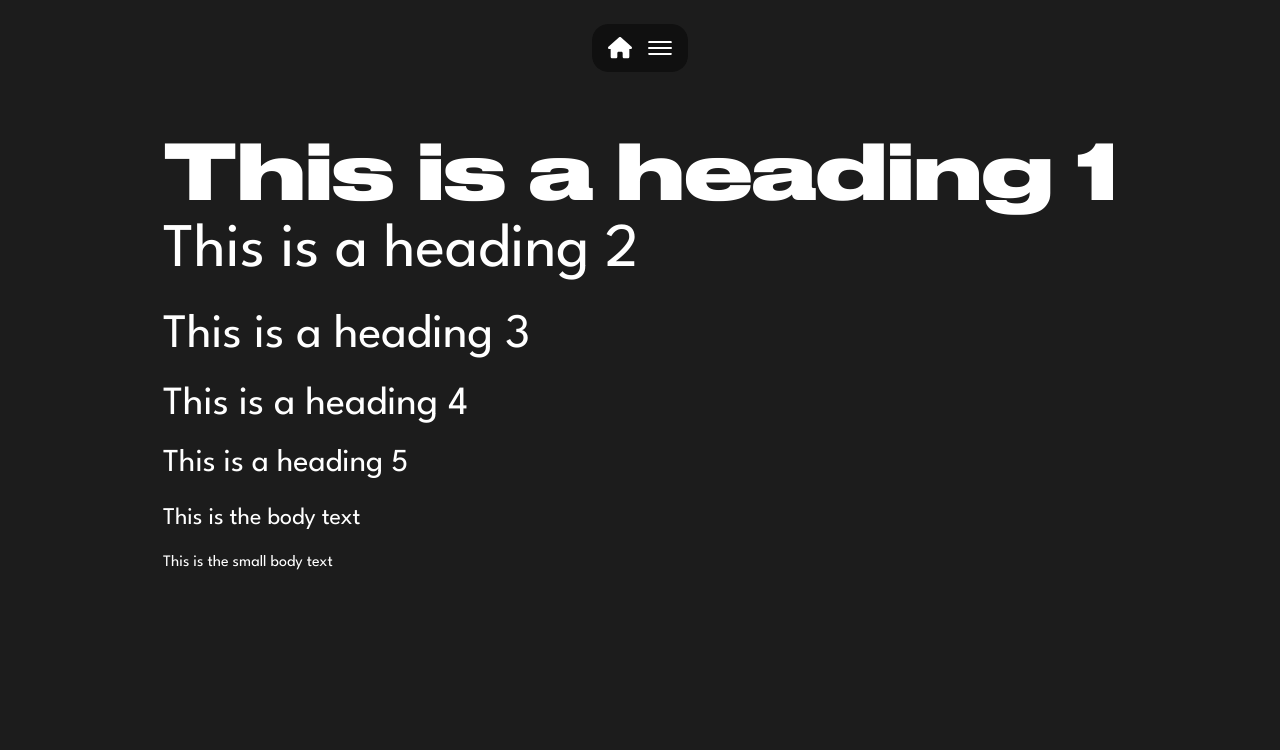
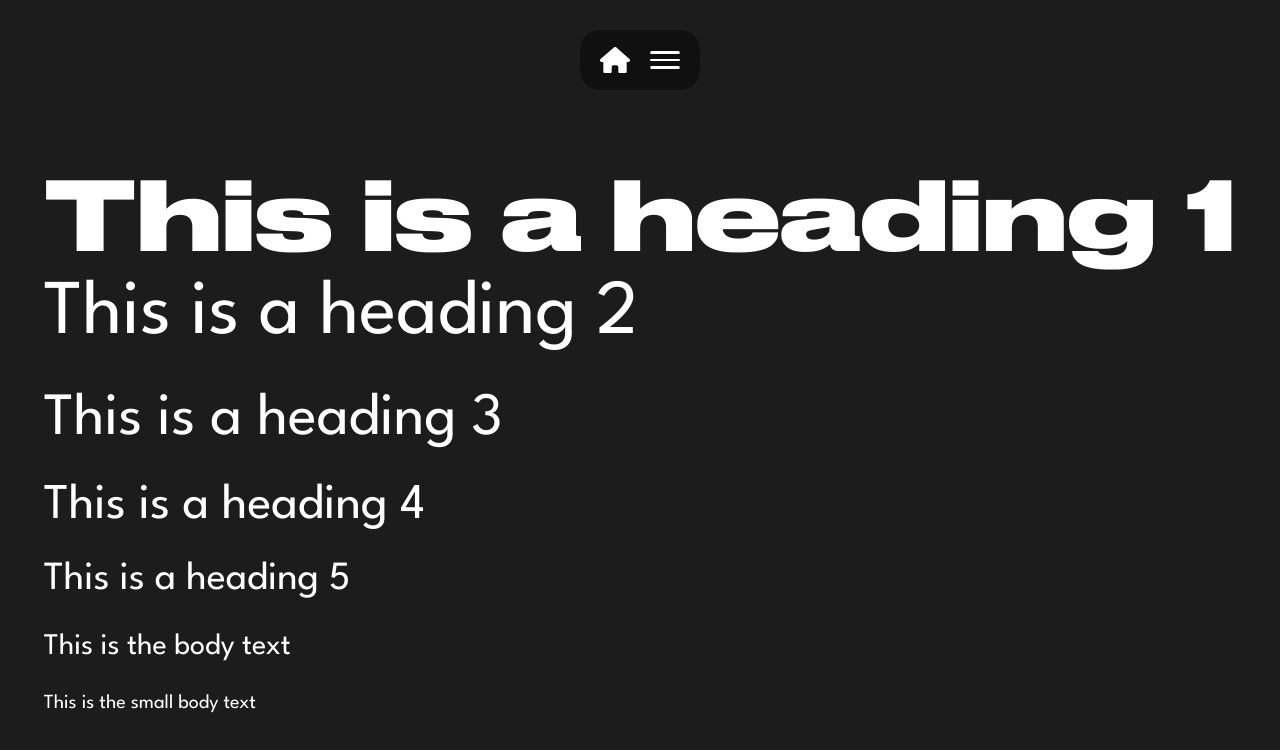
Before and after one commit to JordiSuijkerbuijk/project-liana, a Next.js app: page /typography in a window 1280 px wide. Shown: the top 750 px of the page. Built offline with nearby package versions, Linux system fonts and the light colour scheme.

Commit message:
Initial version

```diff
--- a/app/layout.tsx
+++ b/app/layout.tsx
@@ -1,6 +1,7 @@
+import FontResizer from "@/components/FontSizeResizer";
 import LenisInstantiator from "@/components/LenisInstantiator";
+import Navbar from "@/components/Navbar";
 import { League_Spartan } from "next/font/google";
-import Navbar from '@/components/Navbar';
 import "./globals.css";
 
 const leagueSpartan = League_Spartan({
@@ -21,6 +22,7 @@ export default function RootLayout({
   return (
     <html lang="en">
       <LenisInstantiator>
+        <FontResizer />
         <body className={leagueSpartan.className}>
           <Navbar />
           {children}
--- /dev/null
+++ b/components/FontSizeResizer.tsx
@@ -0,0 +1,37 @@
+"use client";
+import { useEffect } from "react";
+
+interface RealEventListenerOptions extends EventListenerOptions {
+  passive: boolean;
+}
+
+export default function FontResizer() {
+  const options: RealEventListenerOptions = { passive: true };
+
+  useEffect(() => {
+    if (!window) return;
+    handleResize();
+    window.addEventListener("resize", handleResize, options);
+    return () => {
+      window.removeEventListener("resize", handleResize, options);
+    };
+  });
+
+  function handleResize() {
+    let fontSizeRatio = 1;
+    let windowSizeBase = 768;
+    if (window.innerWidth >= 1024) {
+      windowSizeBase = 1024;
+    } else if (window.innerWidth >= 768) {
+      windowSizeBase = 768;
+    } else {
+      windowSizeBase = 320;
+    }
+
+    fontSizeRatio = window.innerWidth / windowSizeBase;
+    const newFontSize = fontSizeRatio * 16;
+    document.documentElement.style.fontSize = `${newFontSize}px`;
+  }
+
+  return null;
+}
--- a/components/OnScrollLine.tsx
+++ b/components/OnScrollLine.tsx
@@ -1,9 +1,9 @@
-'use client';
+"use client";
 
-import playScrollBasedAnimation from '@/helpers/playScrollBasedAnimation';
-import { useScroll } from '@/helpers/useScroll';
-import anime, { AnimeTimelineInstance } from 'animejs';
-import { RefObject, useEffect, useRef } from 'react';
+import playScrollBasedAnimation from "@/helpers/playScrollBasedAnimation";
+import { useScroll } from "@/helpers/useScroll";
+import anime, { AnimeTimelineInstance } from "animejs";
+import { RefObject, useEffect, useRef } from "react";
 
 export default function OnScrollLine() {
   const timelineRef = useRef<AnimeTimelineInstance | null>(null);
@@ -14,7 +14,7 @@ export default function OnScrollLine() {
 
     timelineRef.current = anime
       .timeline({
-        easing: 'linear',
+        easing: "linear",
         autoplay: false,
       })
       .add({ targets: svgRef.current, strokeDashoffset: [1, 0] }, 0);
@@ -31,27 +31,27 @@ export default function OnScrollLine() {
   );
 
   return (
-    <div className='absolute top-0 left-0 w-full overflow-hidden aspect-square'>
+    <div className="absolute top-0 left-0 w-full overflow-hidden aspect-square">
       <div
-        className='absolute w-[calc(100%_+_40px)] -left-4 top-16'
+        className="absolute w-[calc(100%_+_2.5rem)] -left-4 top-16"
         ref={sectionContainer as RefObject<HTMLDivElement>}
       >
-        <svg viewBox='0 0 2000 2000' className='lineAnimation'>
+        <svg viewBox="0 0 2000 2000" className="lineAnimation">
           <defs>
-            <linearGradient id='linear' x1='0%' y1='0%' x2='100%' y2='0%'>
-              <stop offset='0%' stopColor='#c295d8' />
-              <stop offset='100%' stopColor='#f1c6d3' />
+            <linearGradient id="linear" x1="0%" y1="0%" x2="100%" y2="0%">
+              <stop offset="0%" stopColor="#c295d8" />
+              <stop offset="100%" stopColor="#f1c6d3" />
             </linearGradient>
           </defs>
           <path
-            d='M0,163.475S562.8,728.329,529.694,1235.953c-26.9,344.249-535.212,353.129-369.682,44.141,231.741-357.549,717.294-314.506,899.376-148.976s192.219,207.336,422.106,54.078,199.235,567.055,485.317,541.512'
+            d="M0,163.475S562.8,728.329,529.694,1235.953c-26.9,344.249-535.212,353.129-369.682,44.141,231.741-357.549,717.294-314.506,899.376-148.976s192.219,207.336,422.106,54.078,199.235,567.055,485.317,541.512"
             ref={svgRef}
-            fill='none'
-            strokeLinecap='round'
-            stroke='url(#linear)'
-            strokeWidth='35'
-            pathLength='1'
-            strokeDashoffset='1'
+            fill="none"
+            strokeLinecap="round"
+            stroke="url(#linear)"
+            strokeWidth="35"
+            pathLength="1"
+            strokeDashoffset="1"
             style={{ strokeDashoffset: 1 }}
           />
         </svg>
--- a/slices/Hero/index.tsx
+++ b/slices/Hero/index.tsx
@@ -1,11 +1,11 @@
-'use client';
+"use client";
 
-import { Content } from '@prismicio/client';
-import { SliceComponentProps } from '@prismicio/react';
-import anime from 'animejs';
-import Image from 'next/image';
-import { useEffect, useRef } from 'react';
-import perlinNoise from './test';
+import { Content } from "@prismicio/client";
+import { SliceComponentProps } from "@prismicio/react";
+import anime from "animejs";
+import Image from "next/image";
+import { useEffect, useRef } from "react";
+// import perlinNoise from "./test";
 
 /**
  * Props for `Hero`.
@@ -21,68 +21,78 @@ const Hero = (slice: any): JSX.Element => {
   const headingRef = useRef<HTMLDivElement>(null);
 
   useEffect(() => {
-    if (!firstImageContainer.current || !secondImageContainer.current || !headingRef.current)
+    if (
+      !firstImageContainer.current ||
+      !secondImageContainer.current ||
+      !headingRef.current
+    )
       return;
 
     anime({
-      targets: [firstImageContainer.current, secondImageContainer.current, headingRef.current],
+      targets: [
+        firstImageContainer.current,
+        secondImageContainer.current,
+        headingRef.current,
+      ],
       translateY: 0,
-      easing: 'easeInOutExpo',
+      easing: "easeInOutExpo",
     });
 
     // init();
-    if (typeof window !== undefined) {
-      perlinNoise();
-    }
+    // if (typeof window !== undefined) {
+    //   perlinNoise();
+    // }
     // initPattern();
   }, []);
 
   return (
-    <section className='flex flex-col justify-end w-full h-screen'>
-      <div className='relative z-20 flex items-end justify-between pr-4'>
-        <div className='w-5/12 max-w-2xl pl-4 text-3xl'>
-          <p>We help elevate your brand by creating exceptional digital products</p>
+    <section className="flex flex-col justify-end w-full h-screen">
+      <div className="relative z-20 flex items-end justify-between pr-4">
+        <div className="w-5/12 max-w-2xl pl-4 text-3xl">
+          <p>
+            We help elevate your brand by creating exceptional digital products
+          </p>
         </div>
-        <div className='flex w-3/5 max-w-5xl justify-center overflow-hidden rounded-[325px] before:pt-[50%] max-h-[500px] z-10'>
-          <div className='relative w-full overflow-hidden -translate-x-2 -skew-x-12'>
+        <div className="flex w-3/5 max-w-5xl justify-center overflow-hidden rounded-[325px] before:pt-[50%] max-h-[31.25rem] z-10">
+          <div className="relative w-full overflow-hidden -translate-x-2 -skew-x-12">
             <div
-              className='absolute left-2 w-full top-0 translate-y-[calc(100%_+_6px)] transition-transform duration-500'
+              className="absolute left-2 w-full top-0 translate-y-[calc(100%_+_6px)] transition-transform duration-500"
               ref={firstImageContainer}
             >
               <Image
-                src={slice?.primary?.left_image?.url || ''}
-                alt={slice?.primary?.left_image.alt || ''}
+                src={slice?.primary?.left_image?.url || ""}
+                alt={slice?.primary?.left_image.alt || ""}
                 width={slice?.primary?.left_image?.dimensions?.width || 0}
                 height={slice?.primary?.left_image?.dimensions?.height || 0}
-                className='scale-125 translate-y-4 skew-x-12 sm:translate-y-6 md:translate-y-8 lg:translate-y-10 xl:translate-y-12'
+                className="scale-125 translate-y-4 skew-x-12 sm:translate-y-6 md:translate-y-8 lg:translate-y-10"
               />
             </div>
           </div>
-          <div className='relative w-full overflow-hidden translate-x-2 -skew-x-12'>
+          <div className="relative w-full overflow-hidden translate-x-2 -skew-x-12">
             <div
-              className='absolute right-0 w-full top-0 translate-y-[calc(-100%_+_-65px)] transition-transform duration-500'
+              className="absolute right-0 w-full top-0 translate-y-[calc(-100%_+_-65px)] transition-transform duration-500"
               ref={secondImageContainer}
             >
               <Image
-                src={slice?.primary?.right_image?.url || ''}
-                alt={slice?.primary?.right_image.alt || ''}
+                src={slice?.primary?.right_image?.url || ""}
+                alt={slice?.primary?.right_image.alt || ""}
                 width={slice?.primary?.right_image?.dimensions?.width || 0}
                 height={slice?.primary?.right_image?.dimensions?.height || 0}
-                className='scale-125 -translate-x-8 translate-y-0 skew-x-12'
+                className="scale-125 -translate-x-8 translate-y-0 skew-x-12"
               />
             </div>
           </div>
         </div>
       </div>
-      <div className='relative z-20 flex items-center justify-center overflow-hidden tracking-tighter'>
+      <div className="relative z-20 flex items-center justify-center overflow-hidden tracking-tighter">
         <h1
-          className='relative uppercase text-[21vw] leading-none z-20 translate-y-full transition-transform duration-500 bg-clip-text text-transparent bg-gradient-to-r from-purple via-purple to-pink'
+          className="relative uppercase text-[21vw] leading-none z-20 translate-y-full transition-transform duration-500 bg-clip-text text-transparent bg-gradient-to-r from-purple via-purple to-pink"
           ref={headingRef}
         >
           liana
         </h1>
       </div>
-      <canvas id='canvas' className='fixed top-0 left-0 blur-2xl' />
+      <canvas id="canvas" className="fixed top-0 left-0 blur-2xl" />
     </section>
   );
 };
--- a/tailwind.config.js
+++ b/tailwind.config.js
@@ -47,6 +47,9 @@ module.exports = {
         33: "0.33",
         66: "0.66",
       },
+      spacing: {
+        px: "0.0625rem",
+      },
       transitionTimingFunction: {
         "custom-ease-in": "cubic-bezier(.12,0,.66,.04)",
       },
```
